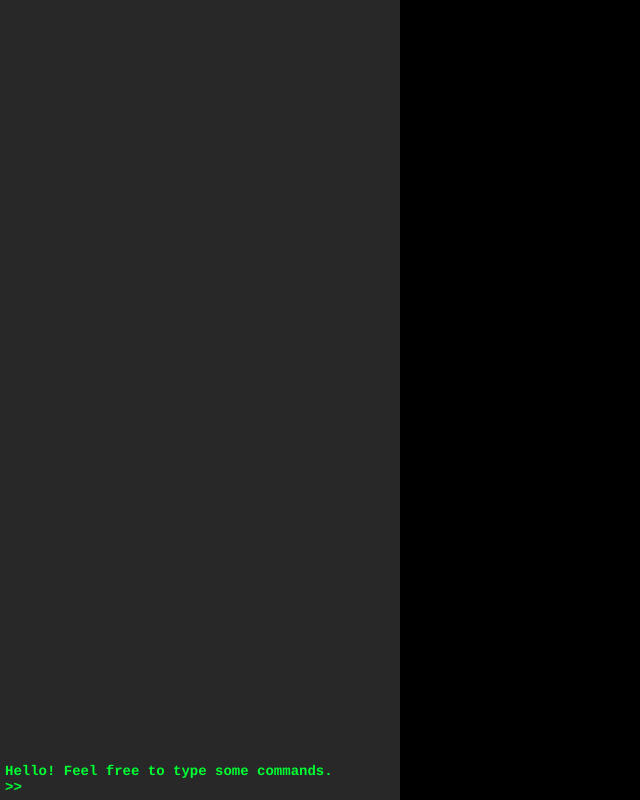
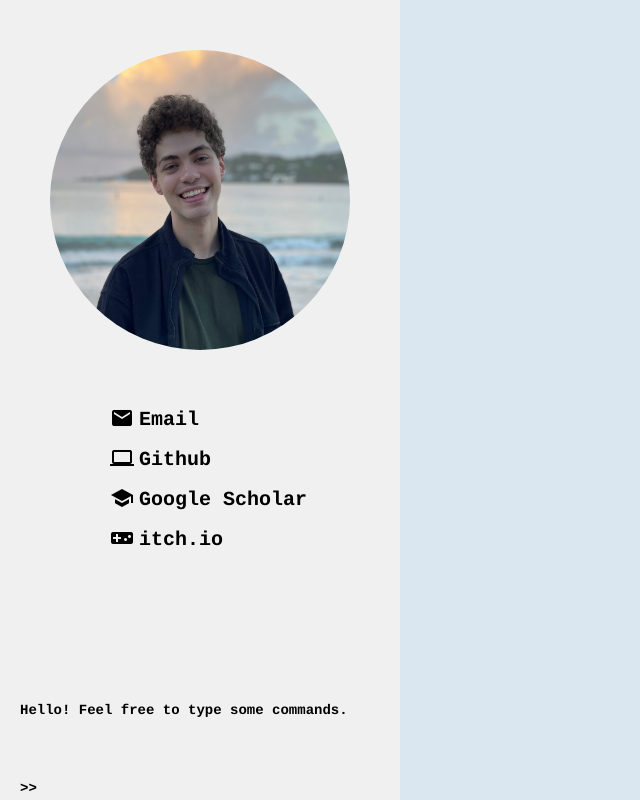
Before and after one commit to gdrtodd/gdrtodd.github.io, a plain HTML site: page textbox.html in a window 1280 px wide. Shown: the whole page, without its empty margins (0-640 px from the left). Drawn offline with Linux system fonts and the light colour scheme.

Commit message:
Update textbox page

```diff
--- a/textbox.html
+++ b/textbox.html
@@ -2,6 +2,7 @@
 <html lang="en" class="notranslate" translate="no">
         <head>
                 <meta name="google" content="notranslate" />
+                <link rel="stylesheet" href="https://fonts.googleapis.com/icon?family=Material+Icons">
                 <script type="text/javascript">
                         function $(elid){
                                 return document.getElementById(elid);
@@ -9,33 +10,16 @@
 
                         var user_text = "";
                         var caret_visible = true;
+                        var max_chars = 37;
 
                         var to_render = "";
                         var chars_rendered = 0;
                         var rendering;
 
-                        // function getTextWidth(text, font) {
-                        //         const canvas = document.createElement('canvas');
-                        //         const context = canvas.getContext('2d');
-
-                        //         context.font = font || getComputedStyle(document.body).font;
-
-                        //         return context.measureText(text).width;
-                        // }
-
-                        function getTextWidth(text, font) {
-                                // re-use canvas object for better performance
-                                const canvas = getTextWidth.canvas || (getTextWidth.canvas = document.createElement("canvas"));
-                                const context = canvas.getContext("2d");
-                                context.font = font;
-                                const metrics = context.measureText(text);
-                                return metrics.width;
-                        }
-
                         document.onkeydown = function (event) {
 
                                 // Only allow letters, numbers, and select punctuation
-                                if (event.key.length == 1 && /[a-zA-Z0-9-_.!? ]/.test(event.key)) {
+                                if (event.key.length == 1 && /[a-zA-Z0-9-_.!? ]/.test(event.key) && user_text.length < max_chars) {
                                         user_text = user_text.concat(event.key);
                                 }
                                 // Backspace removes characters
@@ -80,12 +64,15 @@
                                         render("And hello to you, too!");
                                 }
                                 else {
-                                        render("I'm afraid I don't have a response prepared for that yet.")
+                                        render("I'm afraid I don't have a good response adequately prepared for that yet.")
                                 }
                         }
 
                         function render(text) {
+                                $("output_line").innerHTML = "";
                                 to_render = text;
+                                cur_line_len = 0;
+
                                 chars_rendered = 0;
                                 rendering = setInterval(update_render, 40);
                         }
@@ -95,8 +82,15 @@
                                         clearInterval(rendering)
                                 }
                                 else {
+
+                                        if (cur_line_len == max_chars + 3) {
+                                                $("output_line").innerHTML = $("output_line").innerHTML.concat("<br>");
+                                                cur_line_len = 0;
+                                        }
+
+                                        $("output_line").innerHTML = $("output_line").innerHTML.concat(to_render.charAt(chars_rendered));
                                         chars_rendered += 1;
-                                        $("output_line").innerHTML = to_render.substr(0, chars_rendered);
+                                        cur_line_len += 1;
                                 }
                         }
 
@@ -107,17 +101,18 @@
                                 margin: 0px;
                                 padding: 0px;
                                 height: 99%;
-                                background-color: rgb(0, 0, 0);
+                                background-color: rgb(218, 230, 240);
 
                         }
-
 
                         #input_line {
                                 font-family: courier;
                                 font-weight: bold;
                                 font-size: 14px;
-                                color: rgb(0, 255, 51);
+                                /*color: rgb(0, 255, 51);*/
+                                color: rgb(0, 0, 0);
                                 width: 400px;
+                                position: absolute;
 
                                 white-space: nowrap;
                                 overflow: hidden;
@@ -129,26 +124,69 @@
                                 font-family: courier;
                                 font-weight: bold;
                                 font-size: 14px;
-                                color: rgb(0, 255, 51);
+
+                                position: absolute;
+                                top: -40px;
+                                color: rgb(0, 0, 0);
+                                width: 350px;
+                                /*overflow-wrap: break-word;*/
+
                         }
 
                         #side-panel {
                                 width: 400px;
                                 height: 100vh;
-                                background-color: rgb(40, 40, 40);
+                                /*background-color: rgb(40, 40, 40);*/
+                                background-color: rgb(240, 240, 240);
+
                         }
 
                         #terminal {
-                                padding: 5px;
+                                padding: 20px;
                                 position: absolute;
                                 bottom: 0;
                                 left: 0;
                                 right: 400px;
+                                /*width: 350px;*/
+                        }
+
+                        #links {
+                                text-align: left;
+                                font-family: courier;
+                                font-weight: bold;
+                                font-size: 20px;
+                                padding-top: 400px;
+                                padding-left: 110px;
+                                line-height: 40px;
+                        }
+
+                        a {
+                                color: inherit;
+                                text-decoration: none;
+                        }
+
+                        a:hover {
+                                text-decoration: underline;
+                        }
+
+                        img {
+                                border-radius: 50%;
+                                position: absolute;
+                                left: 50;
+                                top: 50;
+                                /*border: 4px solid rgb(0,0,0);*/
                         }
                 </style>
         </head>
         <body>
         <div id="side-panel">
+                <img src="pictures/square_profile.jpg" width=300 height=300>
+                <div id="links">
+                        <a href="mailto:gdrtodd@nyu.edu"><i style="position: relative; top: 5px; margin-right: 5px" class="material-icons">email</i>Email</a><br>
+                        <a href="https://github.com/gdrtodd" target="_blank"><i style="position: relative; top: 5px; margin-right: 5px" class="material-icons">computer</i>Github</a><br>
+                        <a href="https://scholar.google.com/citations?hl=en&user=NyBWyCIAAAAJ" target="_blank"><i style="position: relative; top: 5px; margin-right: 5px" class="material-icons">school</i>Google Scholar</a><br>
+                        <a href="https://orbitalics.itch.io/" target="_blank"><i style="position: relative; top: 5px; margin-right: 5px" class="material-icons">videogame_asset</i>itch.io</a><br>
+                </div>
                 <div id="terminal">
                         <span id="output_line"> Hello! Feel free to type some commands.</span><br>
                         <span id="input_line">>> </span>
```
Also changed, not shown: pictures/full_profile.jpg (added), pictures/square_profile.jpg (added).
